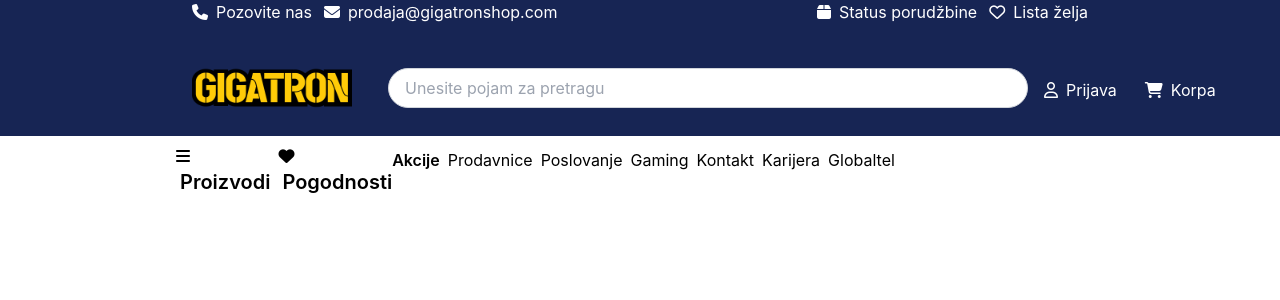
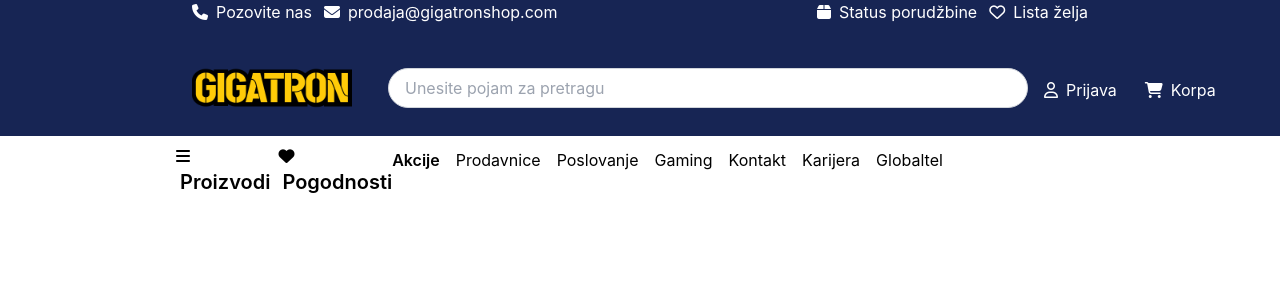
Before and after one commit to migrutin/moj-projekat, a React (Create React App) app: page / in a window 1280 px wide. Shown: the top 300 px of the page. Built offline with nearby package versions, Linux system fonts and the light colour scheme.

Commit message:
underline

```diff
--- a/src/App.tsx
+++ b/src/App.tsx
@@ -1,14 +1,16 @@
 import React from 'react';
 import './App.css';
 import Header from './components/Header';
-import Body from './components/UnderHeader';
-import UnderHeader from './components/UnderHeader';
+import Underline from './components/Underline';
+
 
 function App() {
   return (
     <div>
       <Header></Header>
-      <UnderHeader></UnderHeader>
+      <Underline></Underline>
+
+
     </div>
   );
 }
--- a/src/components/UnderHeader.tsx
+++ b/src/components/Underline.tsx
@@ -1,7 +1,6 @@
-
 import React from 'react'
 
-function UnderHeader() {
+function Underline() {
   return (
     <div className='bg-white max-w-full h-16 flex px-32 justify-between text-base'>
 
@@ -18,7 +17,7 @@ function UnderHeader() {
 
       </div>
 
-      <div className='flex space-x-2 py-3 mr-72'>
+      <div className='flex space-x-4 py-3 mr-72'>
         <a className='text-black cursor-pointer font-semibold'>Akcije</a>
         <a href='https://gigatron.rs/prodavnice' className='text-black cursor-pointer '>Prodavnice</a>
         <a className='text-black cursor-pointer '>Poslovanje</a>
@@ -34,4 +33,4 @@ function UnderHeader() {
   )
 }
 
-export default UnderHeader
+export default Underline
```
